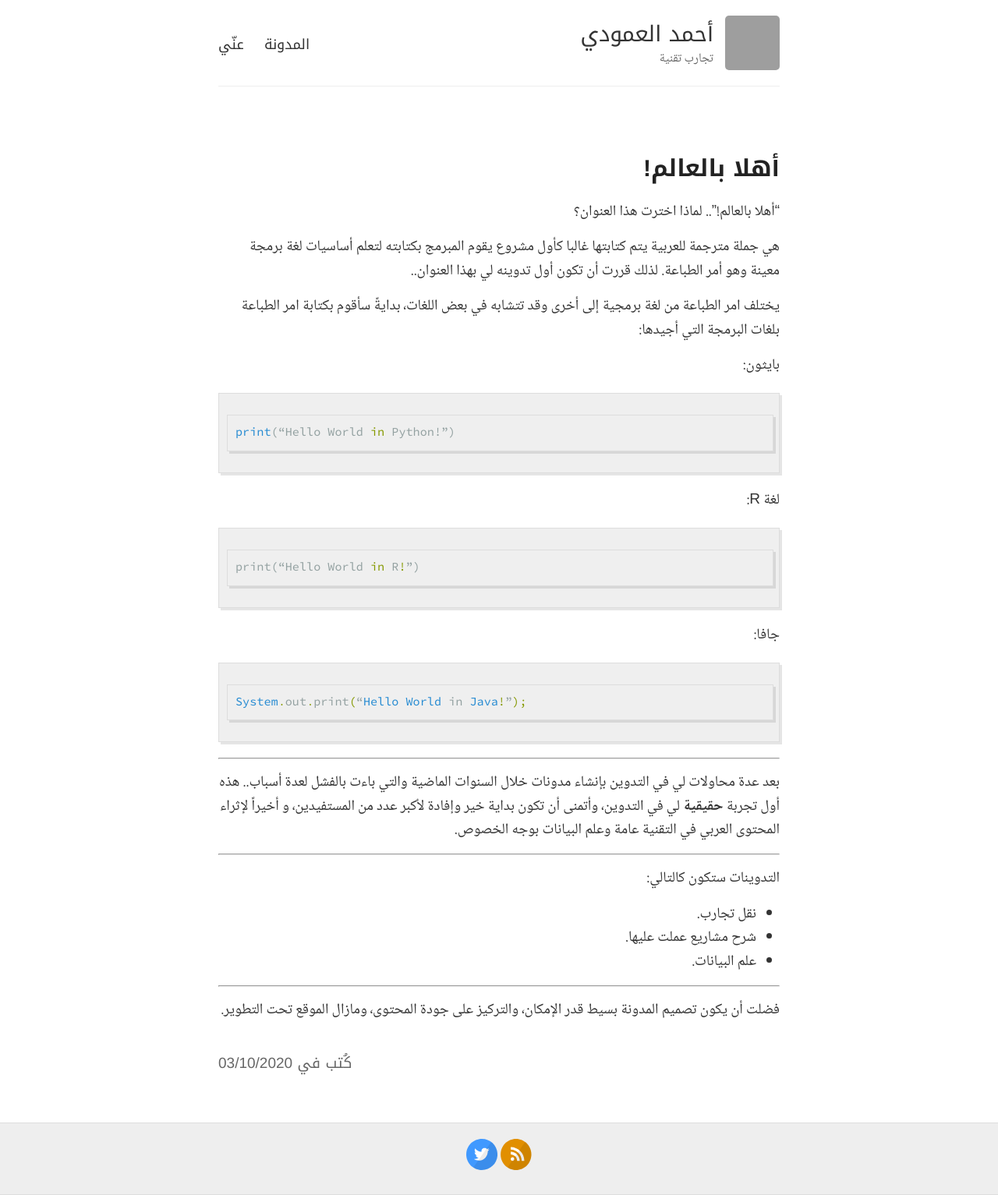
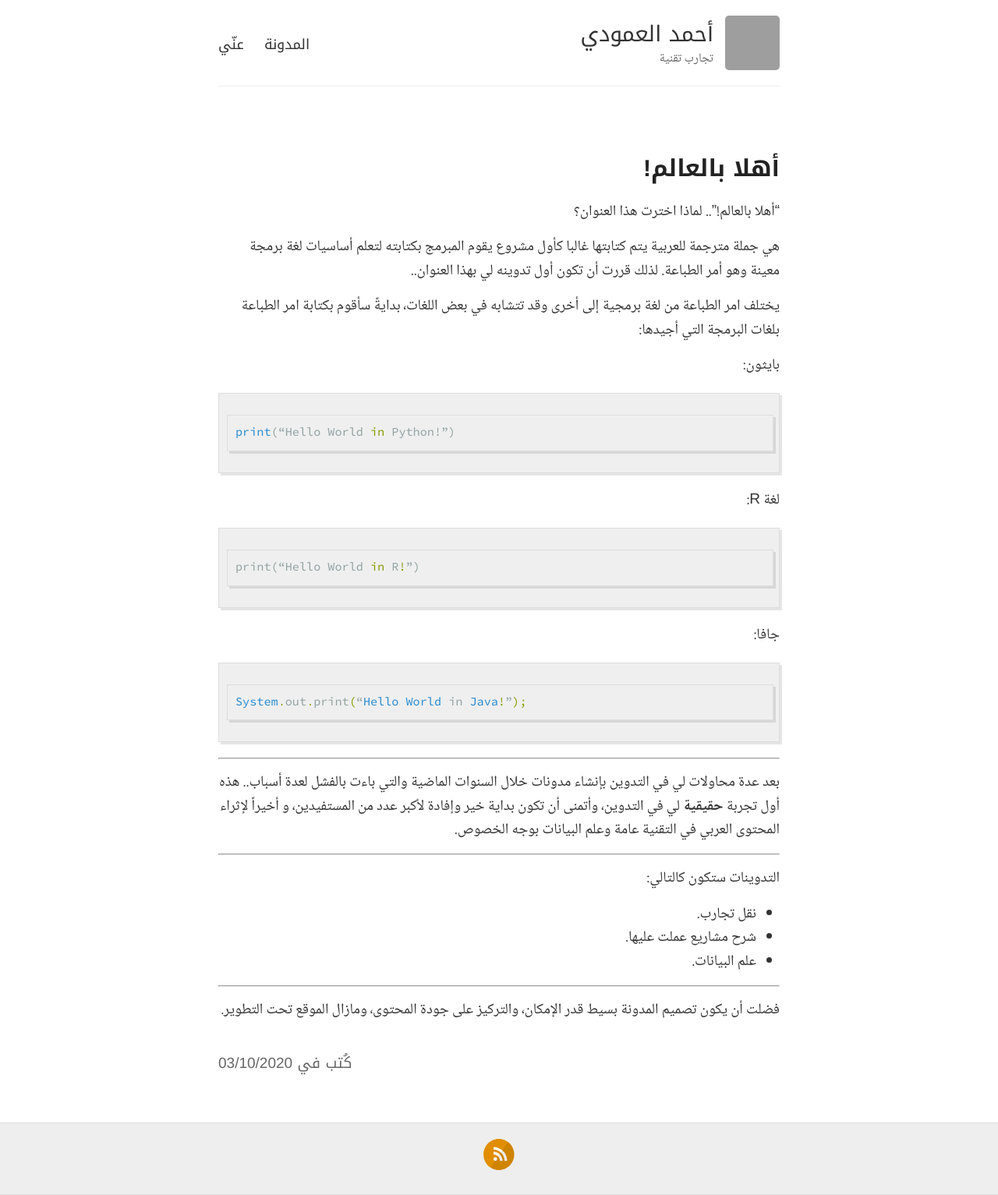
Before and after one commit to ahmadamoudi/ahmadamoudi.github.io, a Jekyll site: the page built from _posts/2020-10-3-HelloWorld.md, in a window 1280 px wide. Shown: the whole page at 78% size. Built offline with Jekyll 4.4.1, drawn with Linux system fonts in a browser that asks for light colours; comment, search, counter and statistics services are not loaded; grey boxes are pictures that could not be loaded.

Commit message:
Update svg-icons.html

```diff
--- a/_includes/svg-icons.html
+++ b/_includes/svg-icons.html
@@ -7,7 +7,7 @@
 {% if site.footer-links.linkedin %}<a href="https://www.linkedin.com/in/{{ site.footer-links.linkedin }}"><i class="svg-icon linkedin"></i></a>{% endif %}
 {% if site.footer-links.pinterest %}<a href="https://www.pinterest.com/{{ site.footer-links.pinterest }}"><i class="svg-icon pinterest"></i></a>{% endif %}
 {% if site.footer-links.rss %}<a href="{{ site.baseurl }}/feed.xml"><i class="svg-icon rss"></i></a>{% endif %}
-{% if site.footer-links.twitter %}<a href="https://www.twitter.com/{{ site.footer-links.twitter }}"><i class="svg-icon twitter"></i></a>{% endif %}
+{% if site.footer-links.twitter %}<a href="https://www.twitter.com/{{ site.footer-links.twitter }}"><i class="fab fa-twitter"></i></a>{% endif %}
 {% if site.footer-links.stackoverflow %}<a href="http://stackoverflow.com/{{ site.footer-links.stackoverflow }}"><i class="svg-icon stackoverflow"></i></a>{% endif %}
 {% if site.footer-links.youtube %}<a href="https://youtube.com/{{ site.footer-links.youtube }}"><i class="svg-icon youtube"></i></a>{% endif %}
 {% if site.footer-links.googleplus %}<a href="https://plus.google.com/{{ site.footer-links.googleplus }}"><i class="svg-icon googleplus"></i></a>{% endif %}
```
